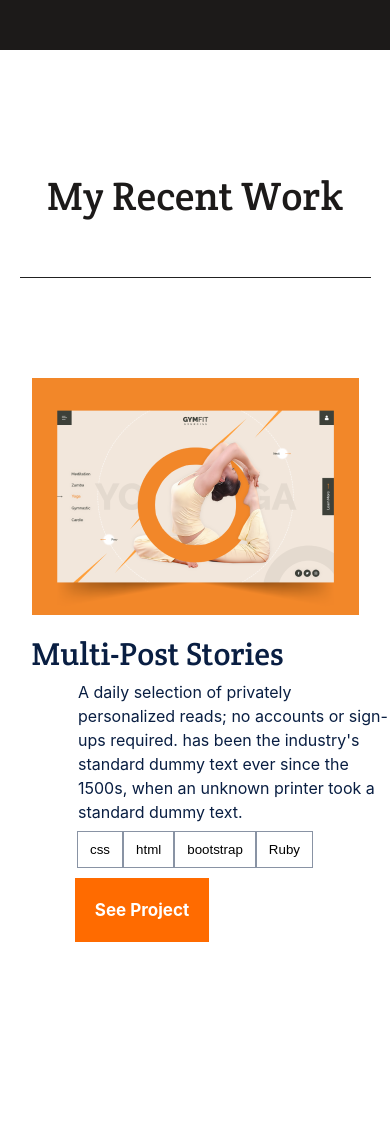
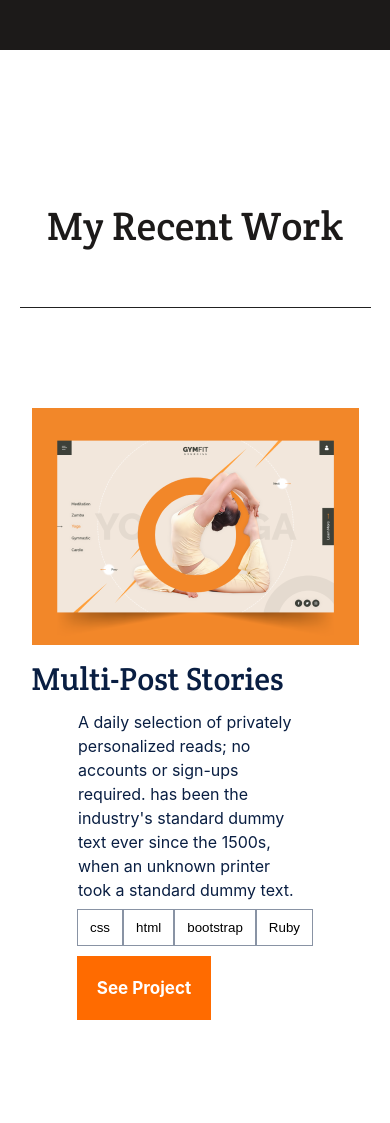
Before and after one commit to kemar-art/My-Portfolio, a plain HTML site: page index.html in a window 390 px wide. Shown: the part 648-1771 px from the top of the page. Before the commit the page ends 1693 px from the top, so only its background shows below. Drawn offline with nearby package versions, Linux system fonts and the light colour scheme.

Commit message:
fix styles.css

```diff
--- a/css/styles.css
+++ b/css/styles.css
@@ -4,7 +4,7 @@
   padding: 0;
 }
 
-div h1 {
+div h2 {
   display: flex;
   flex-direction: row;
   justify-content: center;
@@ -14,7 +14,7 @@
   font-size: 40px;
   line-height: 52px;
   color: #1c1a19;
-  padding-top: 120px;
+  padding-top: 150px;
   padding-bottom: 55px;
 }
 
@@ -55,7 +55,7 @@
   line-height: 24px;
   color: #091e42;
   padding-top: 65px;
-  padding-left: 78px;
+  padding-left: 30px;
   word-wrap: break-word;
 }
 
@@ -140,7 +140,7 @@
   line-height: 44px;
   display: flex;
   justify-content: center;
-  padding-top: 195px;
+  padding-top: 240px;
   color: #091e42;
   padding-right: 75px;
 }
@@ -160,7 +160,25 @@
     margin-left: 77px;
     margin-right: 77px;
     padding-top: 7px;
-  }
+ }
+}
+
+@media all and (max-width: 800px) {
+  div p {
+    display: flex;
+    flex-direction: column;
+    align-items: center;
+    font-family: "Inter", sans-serif;
+    font-style: normal;
+    font-weight: normal;
+    font-size: 16px;
+    line-height: 24px;
+    color: #091e42;
+    padding-top: 65px;
+    padding-left: 78px;
+    padding-right: 95px;
+    word-wrap: break-word;
+ }
 }
 
 section .button .btn-icon1 {
@@ -218,7 +236,7 @@
 .view {
   display: flex;
   justify-content: start;
-  margin-left: 505px;
+  margin-left: 507px;
   margin-right: 510px;
   padding-top: 20px;
   padding-bottom: 100px;
@@ -245,7 +263,7 @@
     display: flex;
     justify-content: center;
     justify-content: space-between;
-    margin-left: 72px;
+    margin-left: 74px;
     margin-right: 77px;
     padding-top: 7px;
   }
--- a/index.html
+++ b/index.html
@@ -44,7 +44,7 @@
     </section>
     <section>
       <div>
-          <h1>My Recent Work</h1>
+          <h2>My Recent Work</h2>
       </div>
       <hr>
       <div class="img">
```
